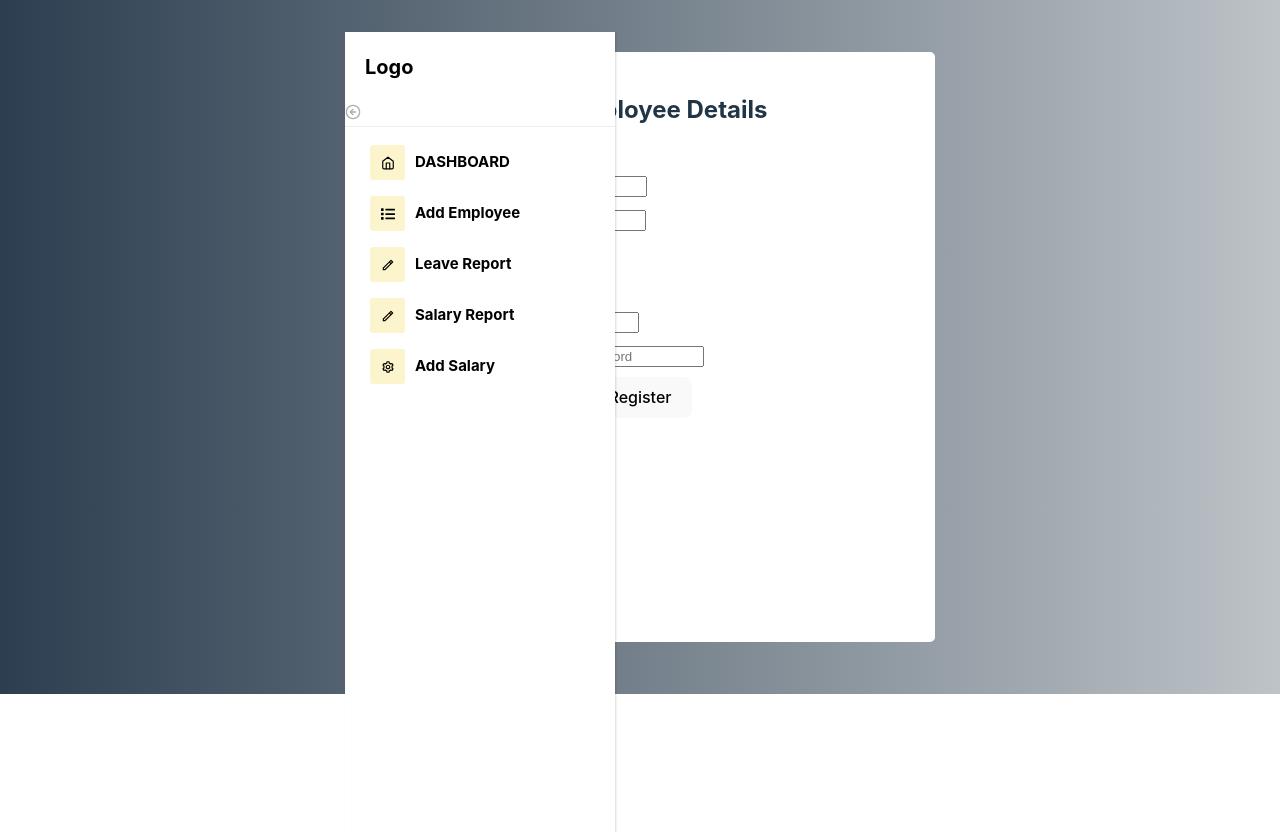
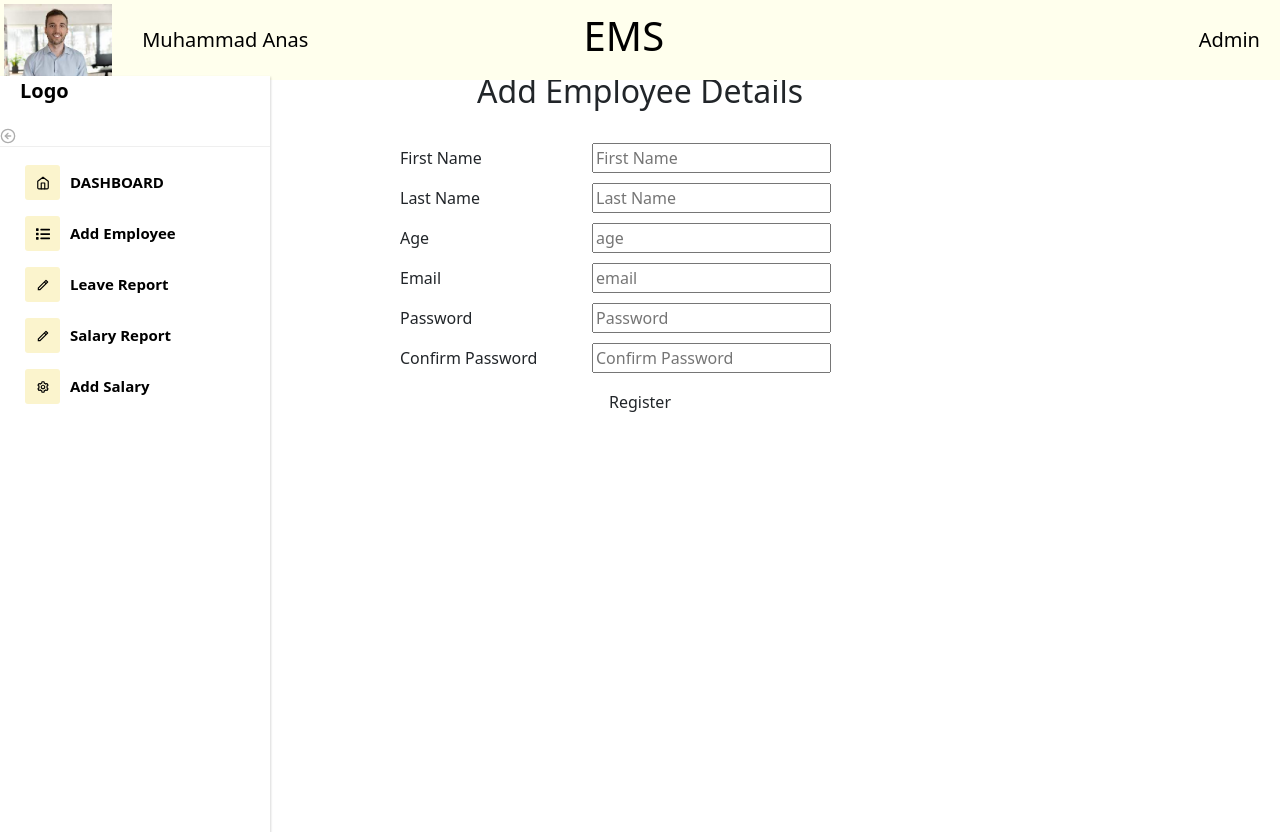
Before and after one commit to MuhammadAnas2000/Employee_Mangement_Ui, a React (Vite) app: page /AddEmployee in a window 1280 px wide. After the commit the page ends 800 px from the top, so only its background shows below. Built offline with nearby package versions, Linux system fonts and the light colour scheme.

Commit message:
Refactor css and add navbar cmponent

```diff
--- a/package.json
+++ b/package.json
@@ -10,7 +10,10 @@
     "preview": "vite preview"
   },
   "dependencies": {
+    "bootstrap": "^5.3.2",
+    "i": "^0.3.7",
     "react": "^18.2.0",
+    "react-bootstrap": "^2.10.0",
     "react-dom": "^18.2.0",
     "react-icons": "^4.12.0",
     "react-pro-sidebar": "^0.7.1",
--- a/src/components/Header/Header.jsx
+++ b/src/components/Header/Header.jsx
@@ -11,6 +11,7 @@ import { Link } from "react-router-dom";
 
 import "react-pro-sidebar/dist/css/styles.css";
 import "./Header.css";
+import NavBar from "../Navbar/NavBar";
 
 export const Header = () => {
   const [menuCollapse, setmenuCollapse] = useState(false);
@@ -24,7 +25,14 @@ export const Header = () => {
 
   return (
     <div id="header">
-      <ProSidebar collapsed={menuCollapse}>
+      <div style={{ display: 'flex' }}>
+        <div id="navbar" style={{ zIndex: 1000 }}>
+          {<NavBar />}
+        </div>
+      </div>
+      <div style={{ paddingTop: '20px' }}>
+
+      <ProSidebar collapsed={menuCollapse} style={{ position: 'fixed',left: 0 }}>
         <SidebarHeader>
           <div className="logotext">
             <p>{menuCollapse ? "Logo" : "Logo"}</p>
@@ -80,6 +88,7 @@ export const Header = () => {
           </MenuItem>
         </Menu>
       </ProSidebar>
+      </div>
     </div>
   );
 };
--- /dev/null
+++ b/src/components/Navbar/NavBar.jsx
@@ -0,0 +1,28 @@
+import Container from 'react-bootstrap/Container';
+import Navbar from 'react-bootstrap/Navbar';
+
+export const NavBar = () => {
+  return (
+    <div>
+            <Navbar className="p-1 fixed-top"style={{ background:"#FFFFED"}}>
+
+            <img src="/image.jpg" alt="Logo" style={{ maxHeight: '72px', marginRight: '10px' }} />
+                <Navbar.Brand href="#home"style={{color: "black",marginLeft: '20px' }}>
+                    Muhammad Anas
+                </Navbar.Brand>
+            <div className="d-flex mx-auto">
+                <Navbar.Brand href="#home" style={{ color: "black" }}>
+                    <h1>EMS</h1>
+                </Navbar.Brand>
+          </div>
+                <Navbar.Brand href="#home"style={{color: "black",marginLeft: "auto"}}>
+                    Admin
+                </Navbar.Brand>
+            </Navbar>
+            <br />
+
+        </div>
+  );
+};
+
+export default NavBar;
--- a/src/components/Sidebar/AddEmployee.jsx
+++ b/src/components/Sidebar/AddEmployee.jsx
@@ -36,7 +36,7 @@ function AddEmployee() {
 
   return (
     <div>
-      <div className="form">
+      <div className="form menuItems">
         <h2>Add Employee Details</h2>
         <div className="form-body">
           <div className="username">
--- a/src/components/Sidebar/Salary.jsx
+++ b/src/components/Sidebar/Salary.jsx
@@ -1,7 +1,12 @@
 import React from 'react';
 
 function Salary() {
-  return <div><h1>Hello, from salary.js</h1></div>;
+  return (
+      <div className ="menuItems" >
+        <h1>Hello, from salary.js</h1>
+      </div>
+    )
+
 }
 
 export default Salary;
--- a/src/components/Sidebar/style.css
+++ b/src/components/Sidebar/style.css
@@ -1,10 +1,6 @@
-body{
-    background: #bdc3c7;  /* fallback for old browsers */
-    background: -webkit-linear-gradient(to right, #2c3e50, #bdc3c7);  /* Chrome 10-25, Safari 5.1-6 */
-    background: linear-gradient(to right, #2c3e50, #bdc3c7); /* W3C, IE 10+/ Edge, Firefox 16+, Chrome 26+, Opera 12+, Safari 7+ */
-}
 
-.form{
+
+.form, .menuItems{
     background-color: white;
     border-radius: 5px;
     width: 550px;
--- a/src/index.css
+++ b/src/index.css
@@ -25,7 +25,8 @@ a:hover {
 
 body {
   margin: 0;
-  display: flex;
+  /* display: flex; */
+  left:0;
 }
 
 h1 {
```
Also changed, not shown: src/main.jsx (+6 -3 lines), public/image.jpg (added), 7 other files (tests, documents, lock files or other folders).
